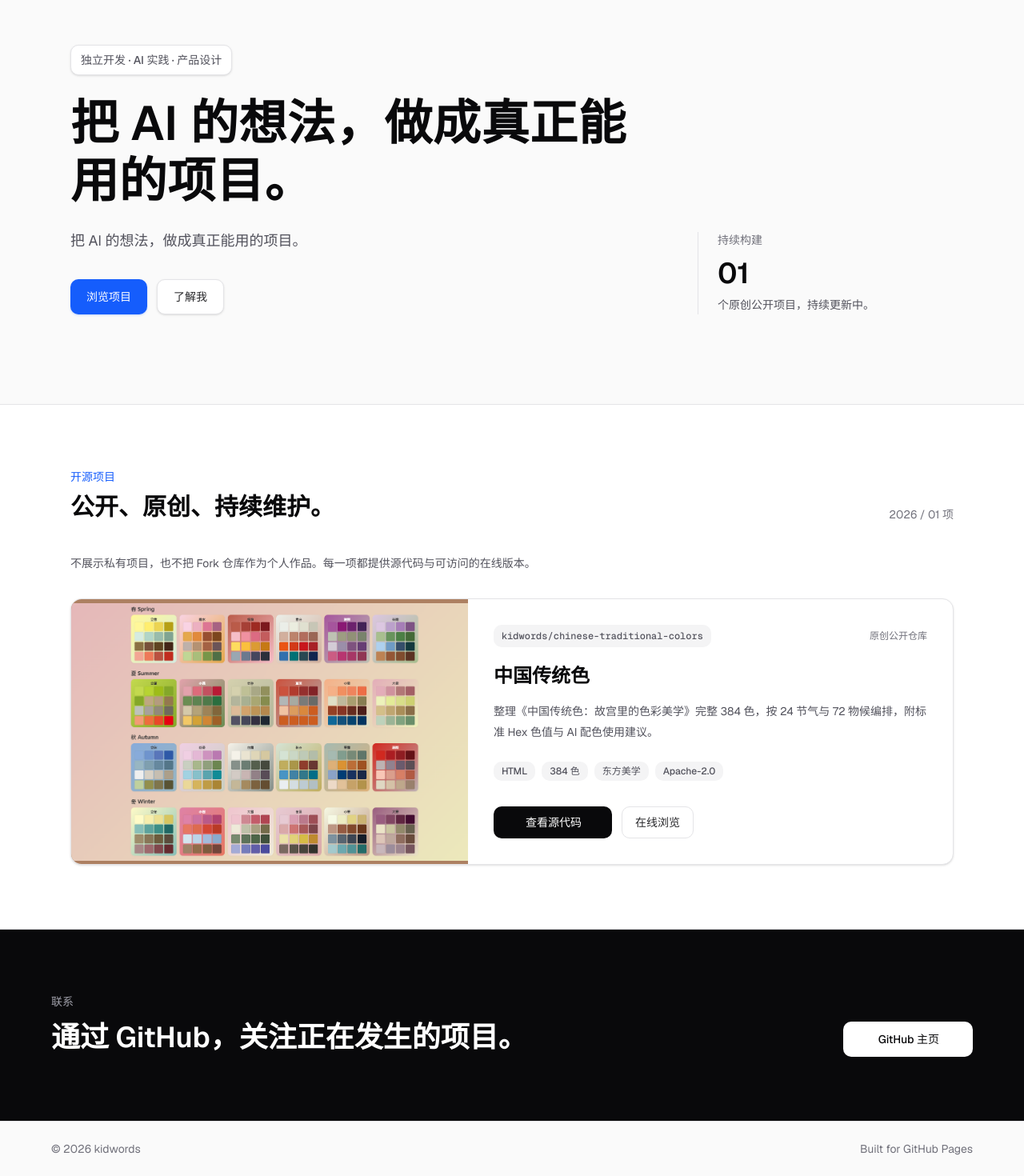
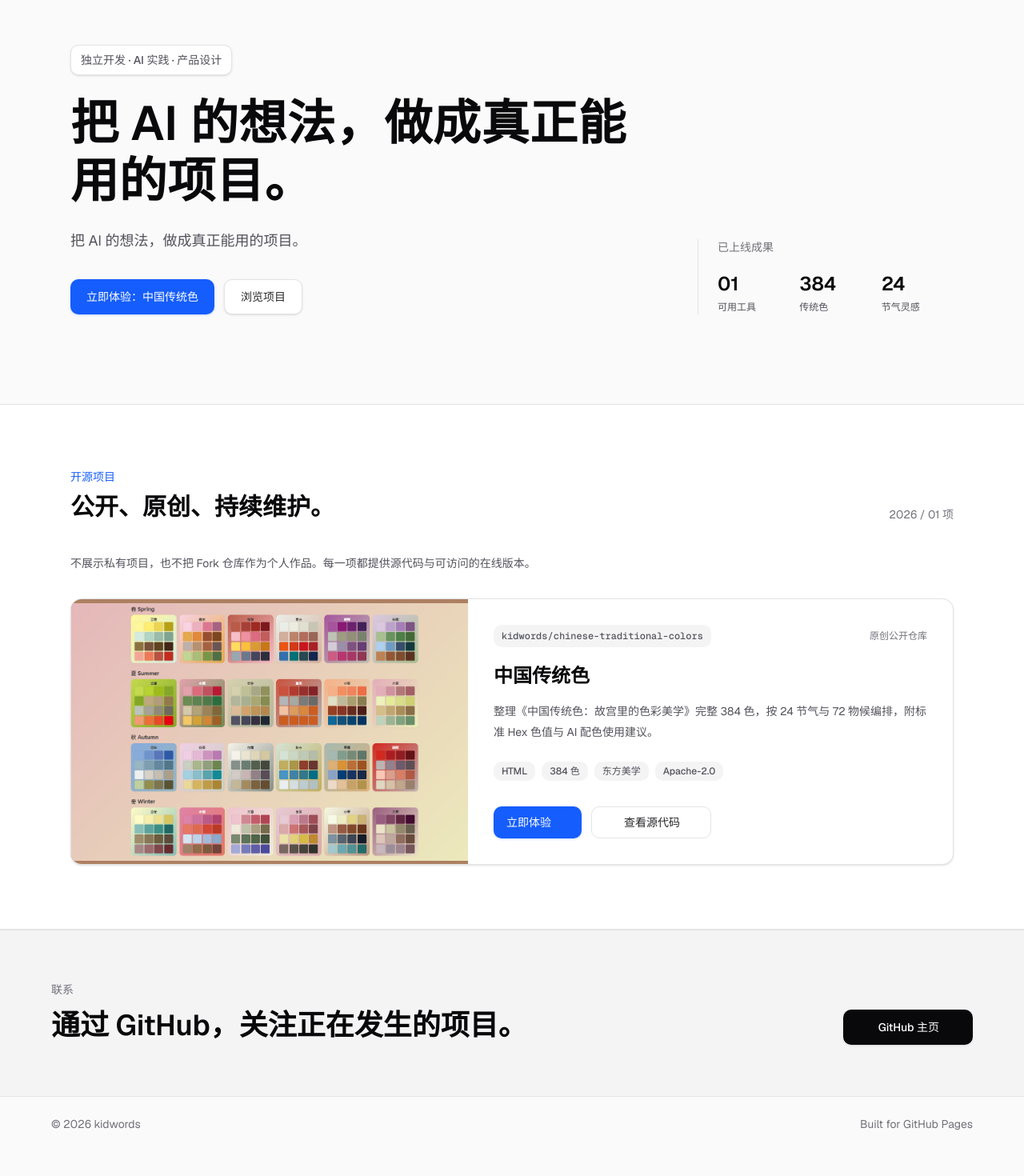
Before and after one commit to kidwords/chuanxiaobei-ai, a Next.js app: page / in a window 1280 px wide. Shown: the part 137-1607 px from the top of the page at 80% size. After the commit the page ends 1576 px from the top, so only its background shows below. Built offline with nearby package versions, Linux system fonts and the light colour scheme; no server answers.

Commit message:
feat(home): prioritize project experience

```diff
--- a/src/app/components/ContactBlock.tsx
+++ b/src/app/components/ContactBlock.tsx
@@ -3,14 +3,14 @@ import { Icon } from "./Icon";
 
 export function ContactBlock() {
   return (
-    <section id="contact" className="bg-zinc-950 px-4 py-16 text-white sm:px-6 sm:py-20">
+    <section id="contact" className="border-t border-zinc-200 bg-zinc-100 px-4 py-12 text-zinc-950 dark:border-white/10 dark:bg-zinc-950 dark:text-white sm:px-6 sm:py-16">
       <div className="mx-auto flex max-w-6xl flex-col justify-between gap-8 lg:flex-row lg:items-end">
         <div>
-          <p className="text-sm font-medium text-zinc-400">联系</p>
+          <p className="text-sm font-medium text-zinc-500 dark:text-zinc-400">联系</p>
           <h2 className="mt-3 max-w-2xl text-3xl font-semibold leading-[1.3] sm:text-4xl">通过 GitHub，关注正在发生的项目。</h2>
         </div>
         <div className="flex flex-wrap gap-3">
-          <a className="inline-flex h-11 items-center gap-2 rounded-[10px] bg-white px-5 text-sm font-medium text-zinc-950 transition-all duration-250 hover:-translate-y-0.5 hover:bg-zinc-200" href="https://github.com/kidwords" target="_blank" rel="noreferrer">
+          <a className="inline-flex h-11 items-center gap-2 rounded-[10px] bg-zinc-950 px-5 text-sm font-medium text-white shadow-sm transition-all duration-250 hover:-translate-y-0.5 hover:bg-zinc-800 hover:shadow-md dark:bg-white dark:text-zinc-950 dark:hover:bg-zinc-200" href="https://github.com/kidwords" target="_blank" rel="noreferrer">
             <Icon size={16}>{GitFork}</Icon> GitHub 主页 <Icon size={14}>{ExternalLink}</Icon>
           </a>
         </div>
--- a/src/app/components/HomeHero.tsx
+++ b/src/app/components/HomeHero.tsx
@@ -1,9 +1,11 @@
 import { siteConstant } from "../../../lib/seo";
+import { projectDemoHref } from "../../../lib/projects.data";
 import { ProjectGrid } from "./ProjectGrid";
 import type { ProjectMeta } from "../../../lib/projects";
 
 export function HomeHero({ projects }: { projects: ProjectMeta[] }) {
   const { basePath } = siteConstant;
+  const featuredProject = projects.find((project) => project.demo);
 
   return (
     <div className="site-shell">
@@ -16,22 +18,32 @@ export function HomeHero({ projects }: { projects: ProjectMeta[] }) {
             <h1 className="mt-6 max-w-3xl text-4xl font-semibold leading-[1.2] tracking-[0.01em] sm:text-5xl lg:text-6xl">把 AI 的想法，做成真正能用的项目。</h1>
             <p className="mt-6 max-w-2xl text-base leading-[1.7] text-zinc-600 sm:text-lg dark:text-zinc-300">{siteConstant.authorBio}</p>
             <div className="mt-8 flex flex-wrap gap-3">
-              <a className="inline-flex h-11 items-center gap-2 rounded-[10px] bg-blue-600 px-5 text-sm font-medium text-white shadow-sm shadow-blue-600/20 transition-all duration-250 hover:-translate-y-0.5 hover:bg-blue-700 hover:shadow-md" href={`${basePath}/projects`}>
+              {featuredProject?.demo ? (
+                <a className="inline-flex h-11 items-center gap-2 rounded-[10px] bg-blue-600 px-5 text-sm font-medium text-white shadow-sm shadow-blue-600/20 transition-all duration-250 hover:-translate-y-0.5 hover:bg-blue-700 hover:shadow-md" href={projectDemoHref(featuredProject.demo)}>
+                  立即体验：中国传统色
+                </a>
+              ) : null}
+              <a className="inline-flex h-11 items-center gap-2 rounded-[10px] border border-zinc-200 bg-white px-5 text-sm font-medium text-zinc-800 shadow-sm transition-all duration-250 hover:-translate-y-0.5 hover:border-zinc-300 hover:shadow-md dark:border-white/10 dark:bg-white/5 dark:text-white" href={`${basePath}/projects`}>
                 浏览项目
-              </a>
-              <a className="inline-flex h-11 items-center gap-2 rounded-[10px] border border-zinc-200 bg-white px-5 text-sm font-medium text-zinc-800 shadow-sm transition-all duration-250 hover:-translate-y-0.5 hover:border-zinc-300 hover:shadow-md dark:border-white/10 dark:bg-white/5 dark:text-white" href={`${basePath}/about`}>
-                了解我
               </a>
             </div>
           </div>
-          <aside className="border-l border-zinc-200 pl-6 dark:border-white/10">
-            <p className="text-sm font-medium text-zinc-500 dark:text-zinc-400">持续构建</p>
-            <p className="mt-3 text-4xl font-semibold">
-              {String(projects.length).padStart(2, "0")}
-            </p>
-            <p className="mt-2 text-sm leading-[1.6] text-zinc-600 dark:text-zinc-300">
-              个原创公开项目，持续更新中。
-            </p>
+          <aside className="border-l border-zinc-200 pl-6 dark:border-white/10" aria-label="已上线成果">
+            <p className="text-sm font-medium text-zinc-500 dark:text-zinc-400">已上线成果</p>
+            <dl className="mt-5 grid grid-cols-3 gap-3 text-zinc-950 dark:text-zinc-50">
+              <div>
+                <dt className="text-2xl font-semibold">{String(projects.length).padStart(2, "0")}</dt>
+                <dd className="mt-1 text-xs leading-[1.5] text-zinc-600 dark:text-zinc-300">可用工具</dd>
+              </div>
+              <div>
+                <dt className="text-2xl font-semibold">384</dt>
+                <dd className="mt-1 text-xs leading-[1.5] text-zinc-600 dark:text-zinc-300">传统色</dd>
+              </div>
+              <div>
+                <dt className="text-2xl font-semibold">24</dt>
+                <dd className="mt-1 text-xs leading-[1.5] text-zinc-600 dark:text-zinc-300">节气灵感</dd>
+              </div>
+            </dl>
           </aside>
         </section>
         <section className="border-y border-zinc-200 bg-white py-16 dark:border-white/10 dark:bg-zinc-900/40 sm:py-20" id="projects">
--- a/src/app/components/ProjectGrid.tsx
+++ b/src/app/components/ProjectGrid.tsx
@@ -37,14 +37,14 @@ export function ProjectGrid({ projects }: { projects: ProjectMeta[] }) {
               ))}
             </div>
             <div className="mt-8 flex flex-wrap gap-3">
-              <a className="inline-flex h-10 items-center gap-2 rounded-[10px] bg-zinc-950 px-4 text-sm font-medium text-white transition-all duration-250 hover:-translate-y-0.5 hover:bg-zinc-800 dark:bg-white dark:text-zinc-950 dark:hover:bg-zinc-200" href={project.github} target="_blank" rel="noreferrer">
+              {project.demo ? (
+                <a className="inline-flex h-10 items-center gap-2 rounded-[10px] bg-blue-600 px-4 text-sm font-medium text-white shadow-sm shadow-blue-600/20 transition-all duration-250 hover:-translate-y-0.5 hover:bg-blue-700 hover:shadow-md" href={projectDemoHref(project.demo)}>
+                  立即体验 <Icon size={14}>{ExternalLink}</Icon>
+                </a>
+              ) : null}
+              <a className="inline-flex h-10 items-center gap-2 rounded-[10px] border border-zinc-200 bg-white px-4 text-sm font-medium text-zinc-800 transition-all duration-250 hover:-translate-y-0.5 hover:border-zinc-300 hover:shadow-md dark:border-white/10 dark:bg-white/5 dark:text-white" href={project.github} target="_blank" rel="noreferrer">
                 <Icon size={16}>{GitFork}</Icon> 查看源代码 <Icon size={14}>{ExternalLink}</Icon>
               </a>
-              {project.demo ? (
-                <a className="inline-flex h-10 items-center gap-2 rounded-[10px] border border-zinc-200 bg-white px-4 text-sm font-medium text-zinc-800 transition-all duration-250 hover:-translate-y-0.5 hover:border-zinc-300 hover:shadow-md dark:border-white/10 dark:bg-white/5 dark:text-white" href={projectDemoHref(project.demo)} target="_blank" rel="noreferrer">
-                  在线浏览
-                </a>
-              ) : null}
             </div>
           </div>
         </article>
```
